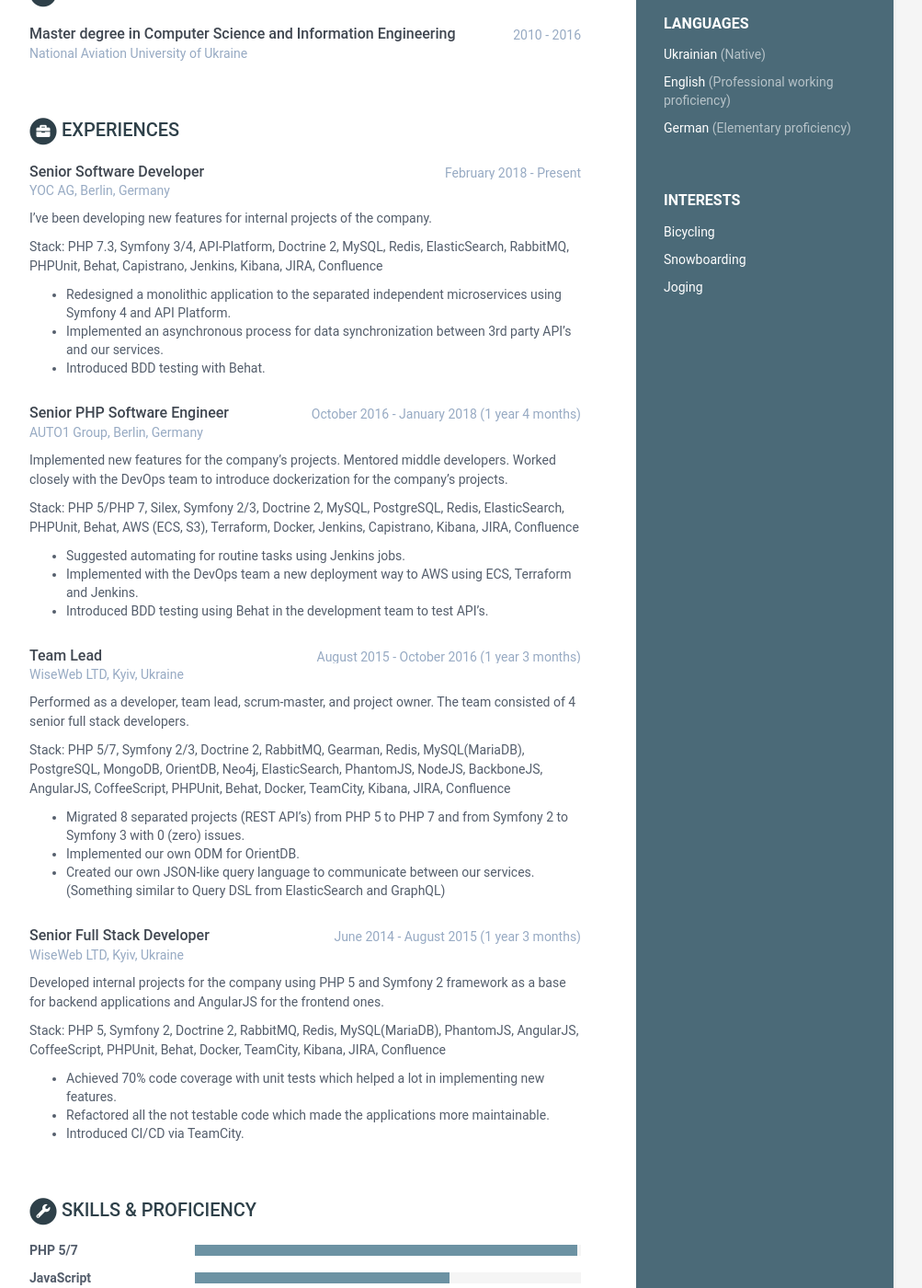
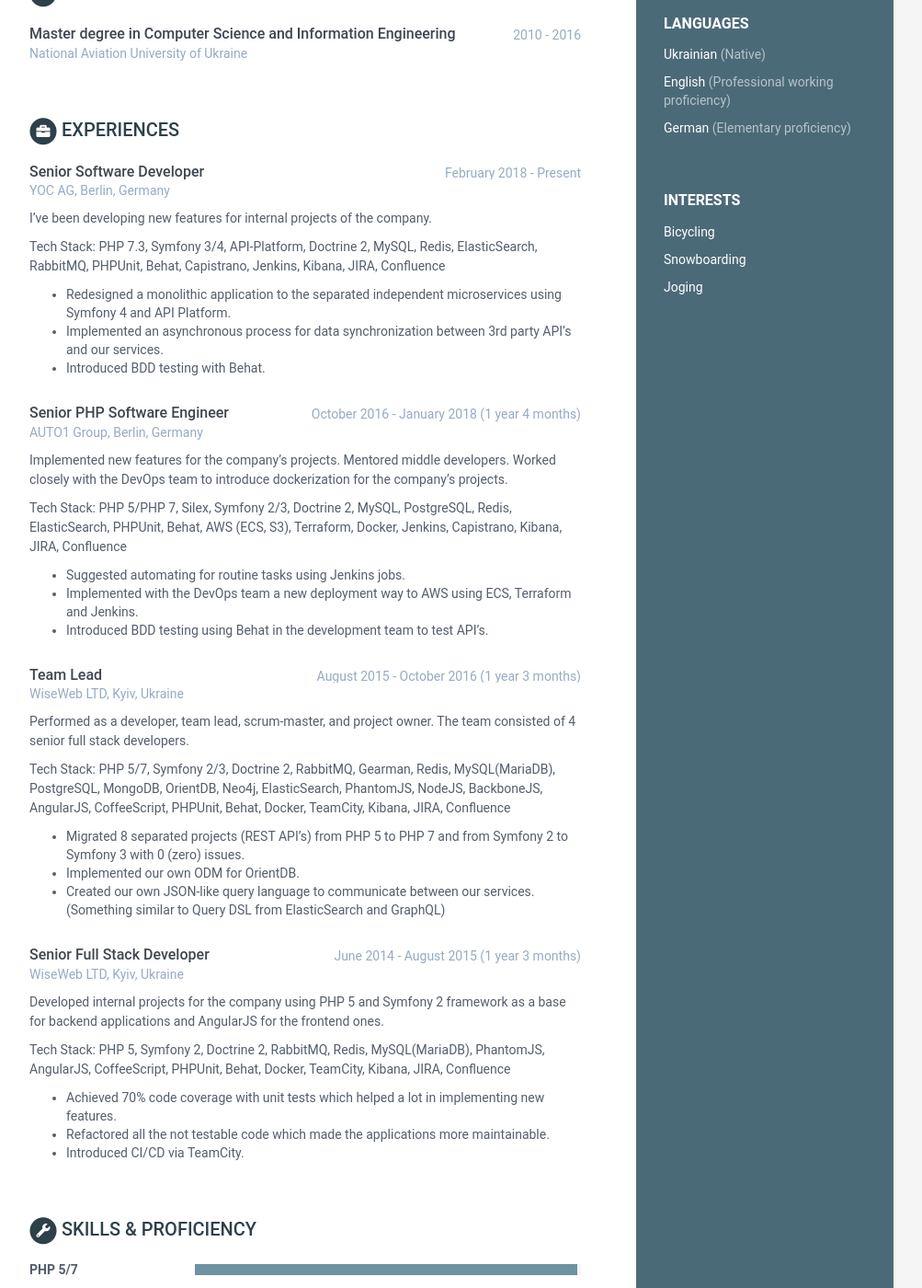
Before and after one commit to vpx/cv, a Jekyll site: the page built from index.html, in a window 1280 px wide and 1400 px high, scrolled down 442 px. Shown: the whole window at 92% size, without its empty margins (168-1171 px from the left). Built offline with Jekyll 4.4.1, drawn with Linux system fonts in a browser that asks for light colours.

Commit message:
make it more understandable

```diff
--- a/_data/data.yaml
+++ b/_data/data.yaml
@@ -47,7 +47,7 @@
     details: |
       I've been developing new features for internal projects of the company.
 
-      Stack: PHP 7.3, Symfony 3/4, API-Platform, Doctrine 2, MySQL, Redis, ElasticSearch, RabbitMQ, PHPUnit, Behat,
+      Tech Stack: PHP 7.3, Symfony 3/4, API-Platform, Doctrine 2, MySQL, Redis, ElasticSearch, RabbitMQ, PHPUnit, Behat,
       Capistrano, Jenkins, Kibana, JIRA, Confluence
 
         - Redesigned a monolithic application to the separated independent microservices using Symfony 4 and API Platform.
@@ -61,7 +61,7 @@
       Implemented new features for the company's projects. Mentored middle developers. Worked closely with
       the DevOps team to introduce dockerization for the company's projects.
 
-      Stack: PHP 5/PHP 7, Silex, Symfony 2/3, Doctrine 2, MySQL, PostgreSQL, Redis, ElasticSearch, PHPUnit, Behat,
+      Tech Stack: PHP 5/PHP 7, Silex, Symfony 2/3, Doctrine 2, MySQL, PostgreSQL, Redis, ElasticSearch, PHPUnit, Behat,
       AWS (ECS, S3), Terraform, Docker, Jenkins, Capistrano, Kibana, JIRA, Confluence
 
         - Suggested automating for routine tasks using Jenkins jobs.
@@ -74,7 +74,7 @@
     details: |
       Performed as a developer, team lead, scrum-master, and project owner. The team consisted of 4 senior full stack developers.
 
-      Stack: PHP 5/7, Symfony 2/3, Doctrine 2, RabbitMQ, Gearman, Redis, MySQL(MariaDB), PostgreSQL, MongoDB, OrientDB,
+      Tech Stack: PHP 5/7, Symfony 2/3, Doctrine 2, RabbitMQ, Gearman, Redis, MySQL(MariaDB), PostgreSQL, MongoDB, OrientDB,
       Neo4j, ElasticSearch, PhantomJS, NodeJS, BackboneJS, AngularJS, CoffeeScript, PHPUnit, Behat, Docker, TeamCity, Kibana, JIRA, Confluence
 
         - Migrated 8 separated projects (REST API's) from PHP 5 to PHP 7 and from Symfony 2 to Symfony 3 with 0 (zero) issues.
@@ -88,7 +88,7 @@
       Developed internal projects for the company using PHP 5 and Symfony 2 framework as a base for backend
       applications and AngularJS for the frontend ones.
 
-      Stack: PHP 5, Symfony 2, Doctrine 2, RabbitMQ, Redis, MySQL(MariaDB), PhantomJS, AngularJS, CoffeeScript, PHPUnit,
+      Tech Stack: PHP 5, Symfony 2, Doctrine 2, RabbitMQ, Redis, MySQL(MariaDB), PhantomJS, AngularJS, CoffeeScript, PHPUnit,
       Behat, Docker, TeamCity, Kibana, JIRA, Confluence
 
         - Achieved 70% code coverage with unit tests which helped a lot in implementing new features.
```
